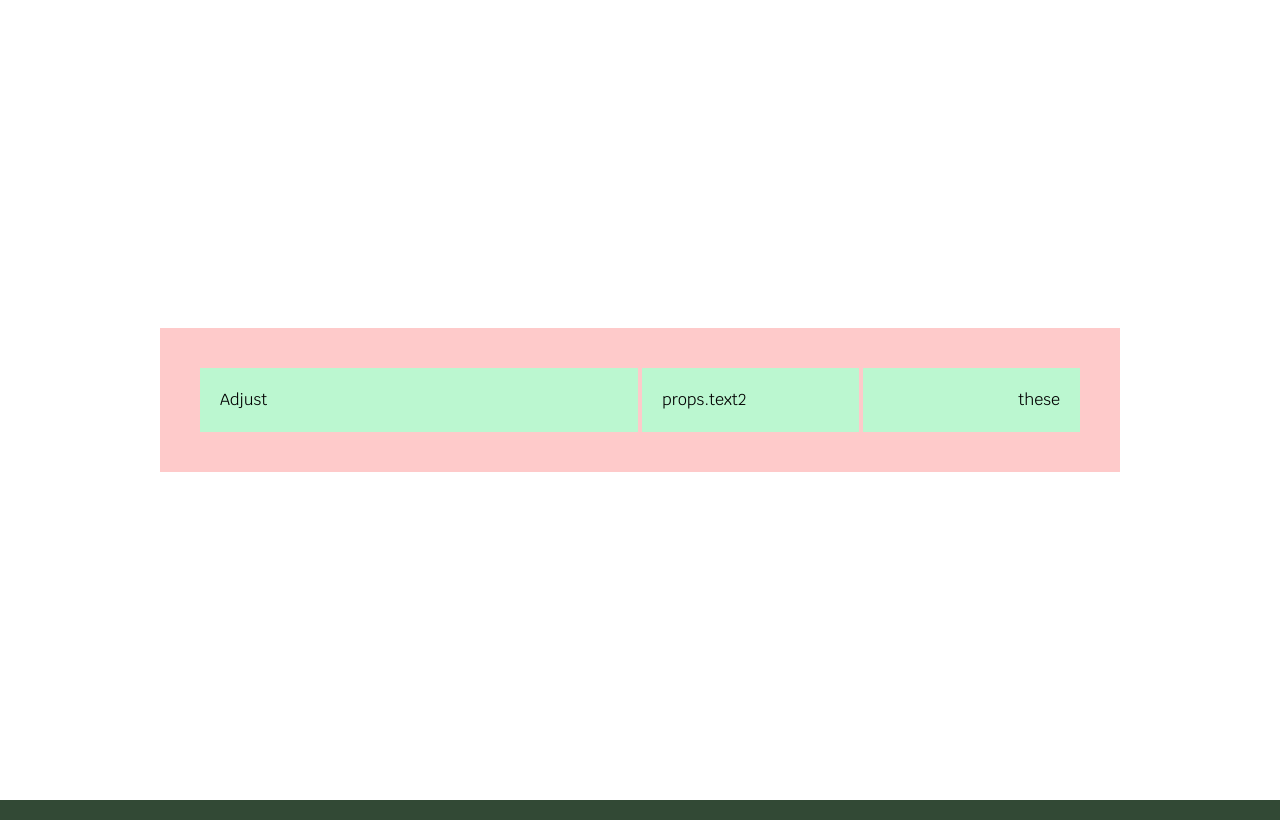
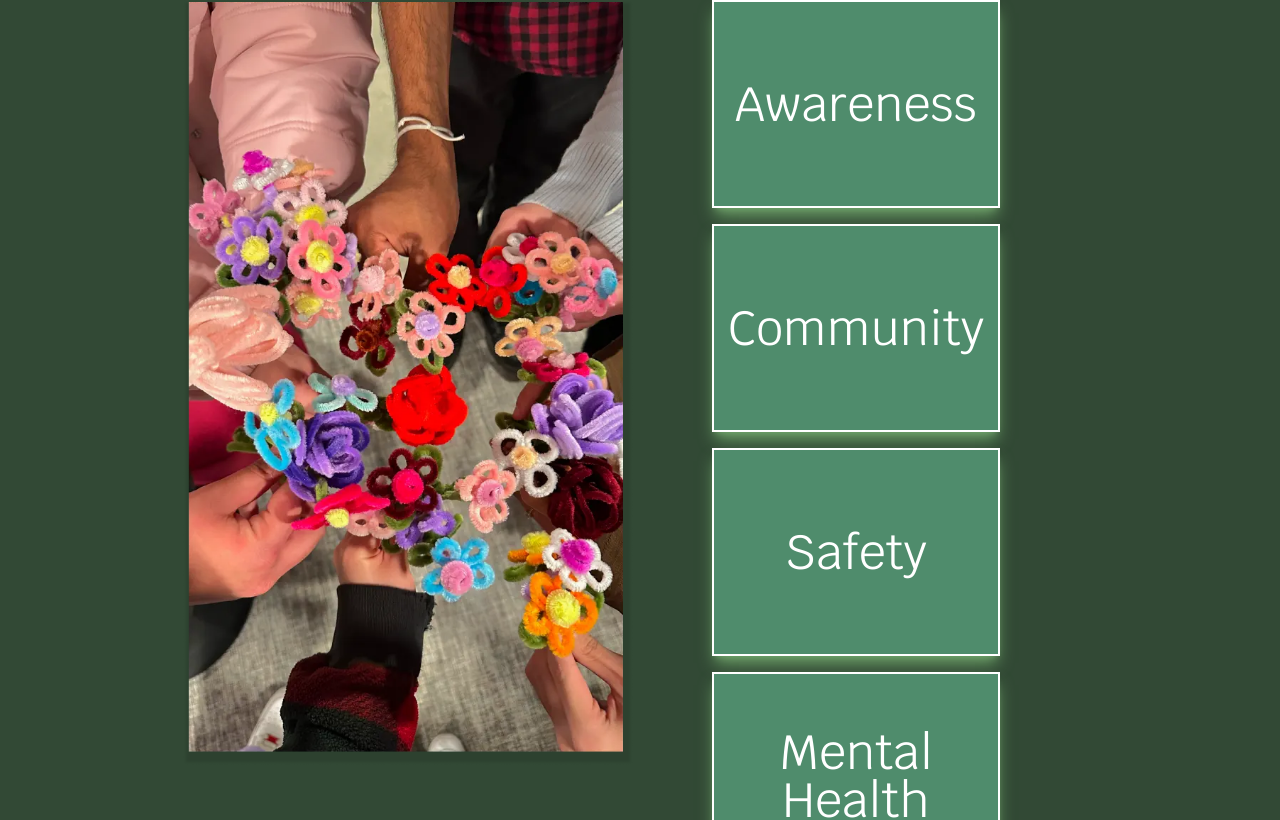
Before and after one commit to acm-ucr/leap-website, a Next.js app: page / in a window 1280 px wide. Shown: the top 820 px of the page. Built offline with nearby package versions, Linux system fonts and the light colour scheme.

Commit message:
starting to incorporate photos with boxes

```diff
--- a/src/app/page.tsx
+++ b/src/app/page.tsx
@@ -1,9 +1,16 @@
-import Example from "../components/Example";
+import Value_Box from "@/components/home/Value_Box";
+import Description from "@/components/home/Description";
 
 const Home = () => {
   return (
-    <div className="flex h-screen w-full items-center justify-center">
-      <Example text1="Adjust" text2="these" text3="Props" />
+    <div className="flex min-h-screen items-start bg-leap-dark-green">
+      <div className="flex-1 flex items-start justify-center">
+        <Description />
+      </div>
+
+      <div className="flex-1 flex items-start justify-center">
+        <Value_Box />
+      </div>
     </div>
   );
 };
--- /dev/null
+++ b/src/components/home/Description.tsx
@@ -0,0 +1,20 @@
+import React from "react";
+import Image from "next/image";
+
+const FlowerImg = "/assets/home/description.webp";
+
+const Description = () => {
+  return (
+    <div className="flex items-start justify-center ml-44">
+      <Image
+        src={FlowerImg}
+        alt="Flowers"
+        width={450}
+        height={550}
+        className=""
+      />
+    </div>
+  );
+};
+
+export default Description;
--- a/src/components/home/Value_Box.tsx
+++ b/src/components/home/Value_Box.tsx
@@ -3,7 +3,7 @@ import React from "react";
 const Value_Box = () => {
   const topics = ["Awareness", "Community", "Safety", "Mental Health"];
   return (
-    <div className="flex min-h-screen items-center justify-end">
+    <div className="flex min-h-screen items-start justify-end">
       <div className="mr-52 grid w-full max-w-xs grid-cols-1 gap-4">
         {topics.map((topic, index) => (
           <div
```
Also changed, not shown: tsconfig.json (+16 -5 lines), public/assets/home/description.webp (added).
